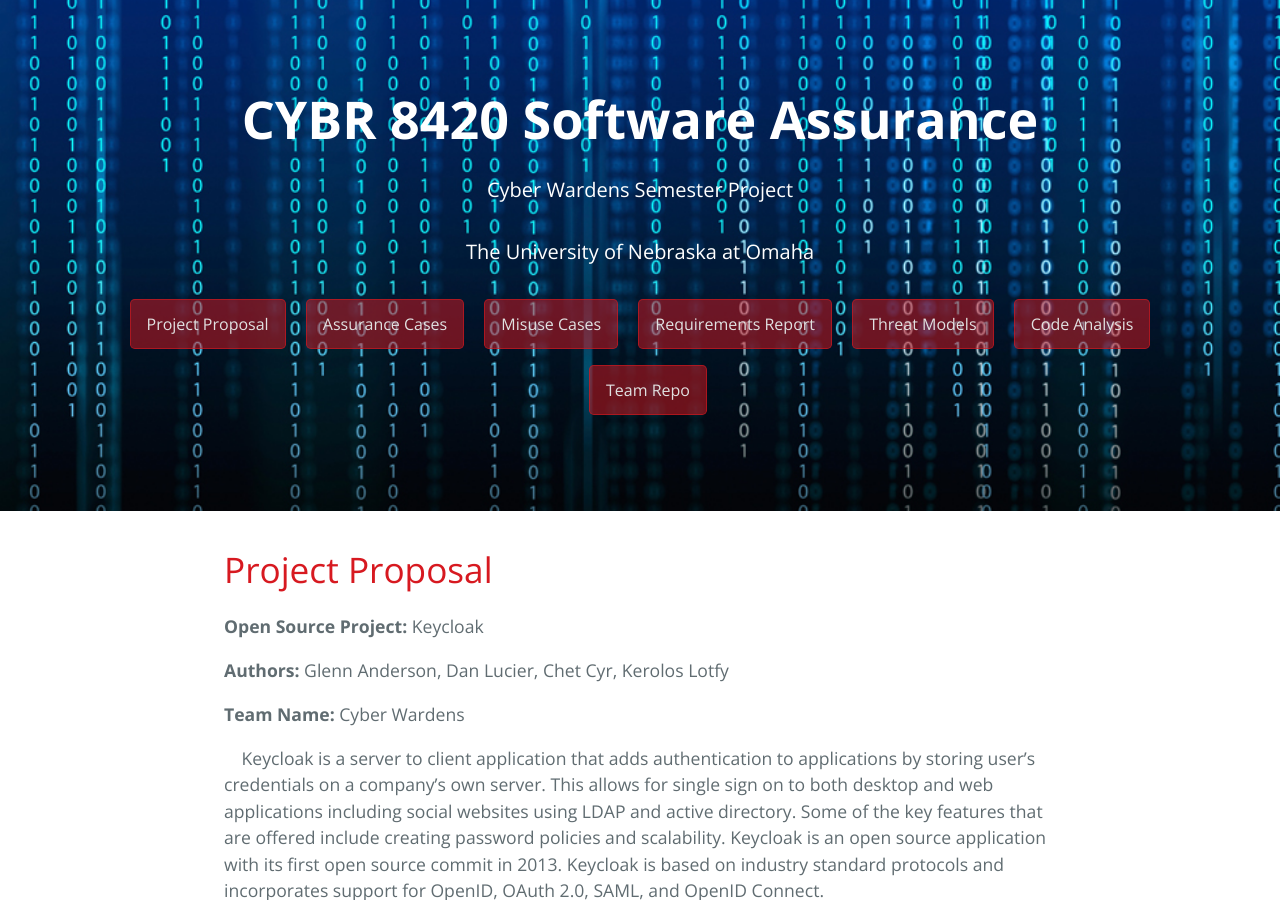
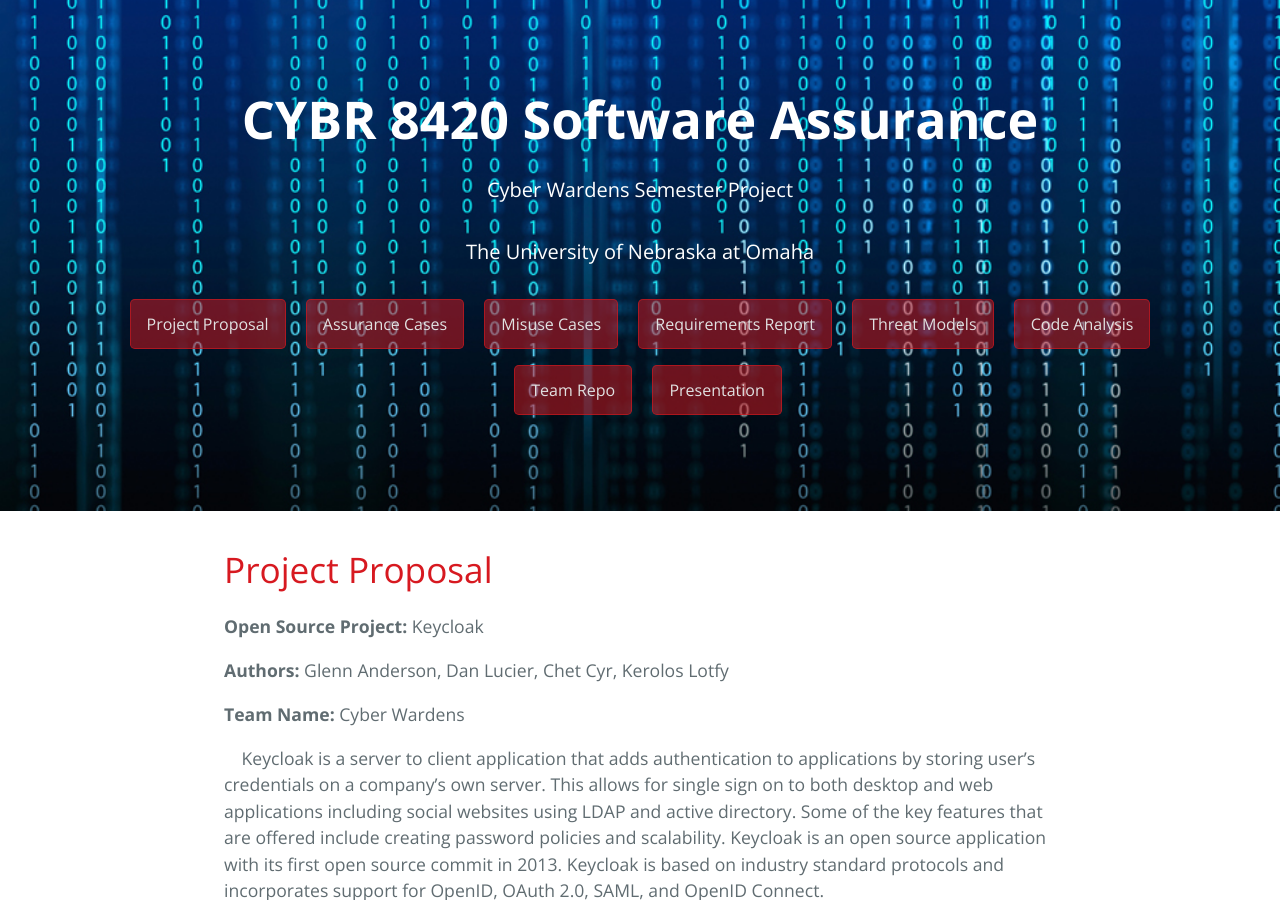
Before and after one commit to DanielLucier/CYBER8420-SemesterProject, a Jekyll site: the page built from index.md, in a window 1280 px wide and 900 px high. Built offline with Jekyll 4.4.1, drawn with Linux system fonts in a browser that asks for light colours.

Commit message:
Update default.html

```diff
--- a/_layouts/default.html
+++ b/_layouts/default.html
@@ -23,6 +23,7 @@
       <a href="https://daniellucier.github.io/CYBER8420-SemesterProject/misc/pages/ThreatModels.html" class="btn">Threat Models</a>
       <a href="https://daniellucier.github.io/CYBER8420-SemesterProject/misc/pages/CodeAnalysis.html" class="btn">Code Analysis</a>
       <a href="https://github.com/DanielLucier/CYBER8420-SemesterProject.git" class="btn">Team Repo</a>
+      <a href="https://daniellucier.github.io/CYBER8420-SemesterProject/misc/slides/presentation.html" class="btn">Presentation</a>
       </div>
     </section>
 
```
